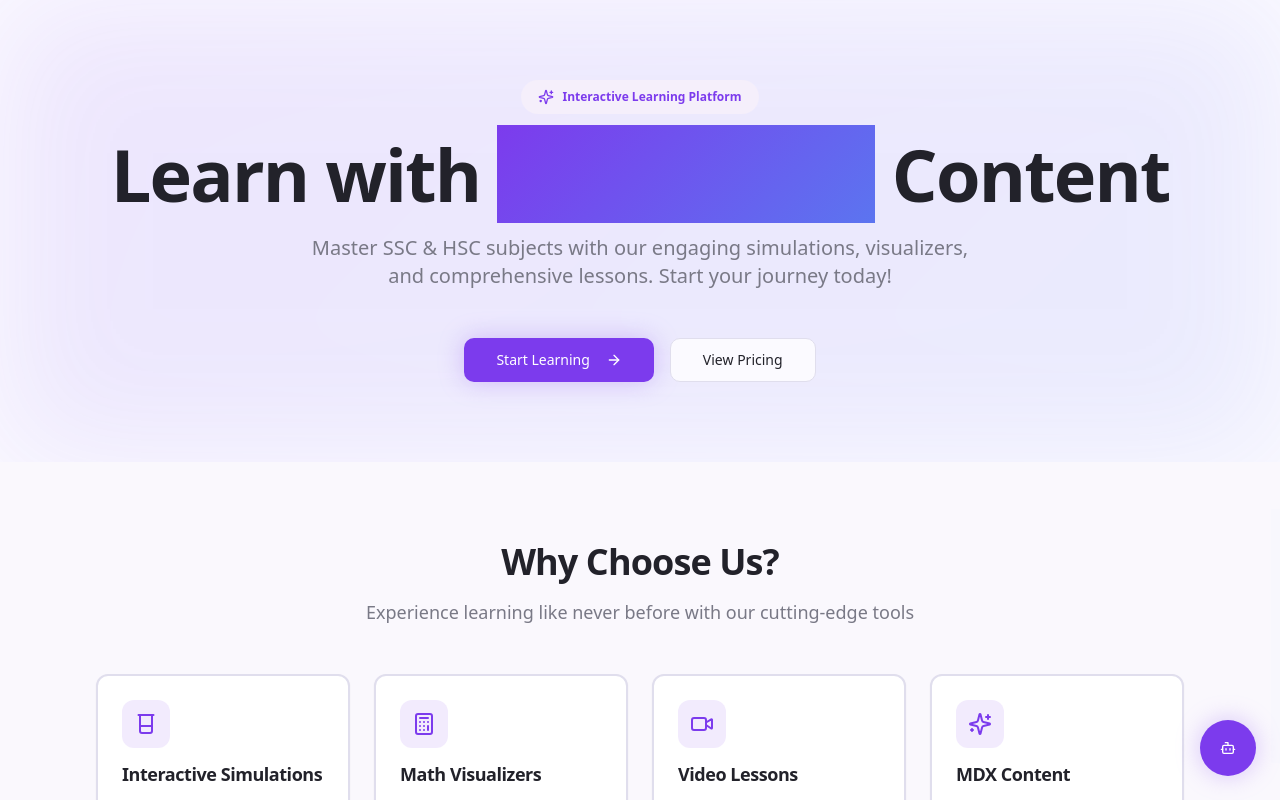
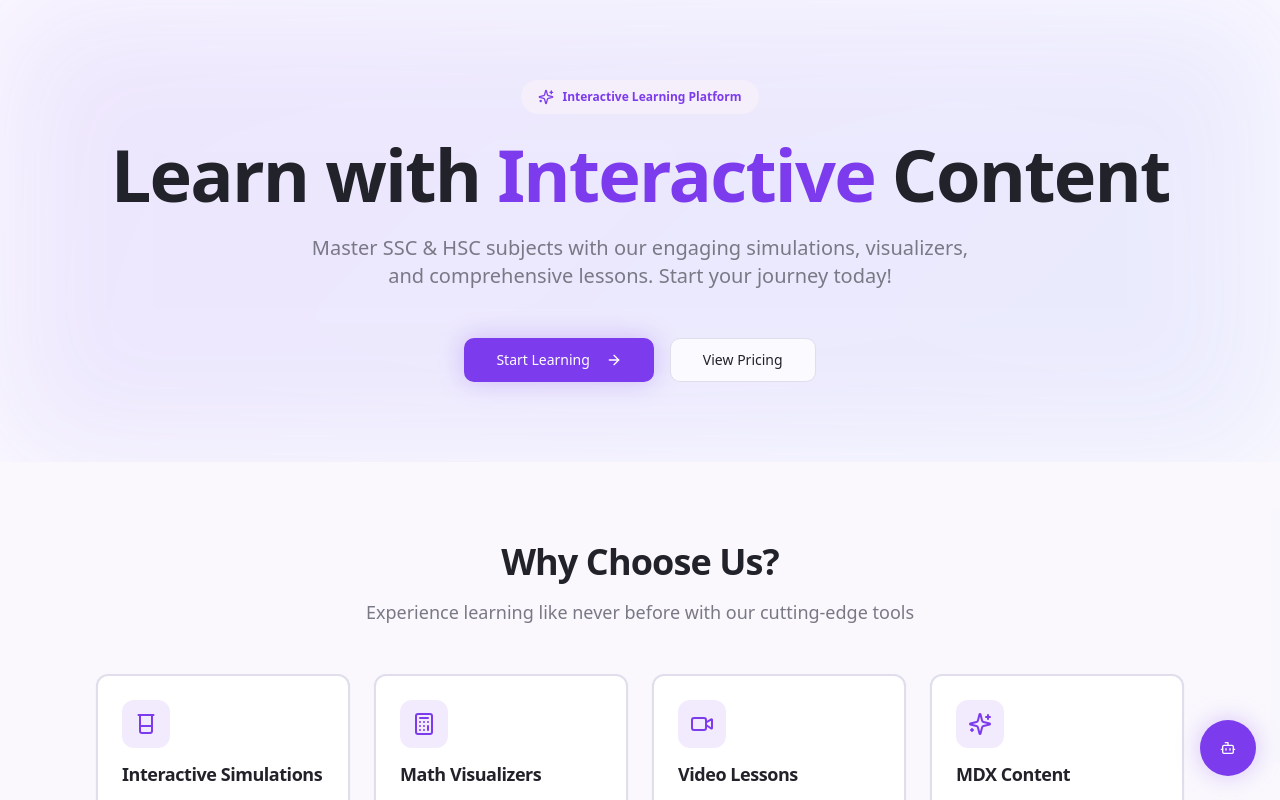
Before and after one commit to siam923/learnly-bd, a React (Vite) app: page / in a window 1280 px wide. Shown: the top 800 px of the page. Built offline with nearby package versions, Linux system fonts and the light colour scheme; the HTML template or start-up script is replaced by a standard one.

Commit message:
Fix gradient text visibility

```diff
--- a/src/pages/Landing.tsx
+++ b/src/pages/Landing.tsx
@@ -52,7 +52,7 @@ const Landing = () => {
             </Badge>
             <h1 className="text-5xl md:text-6xl lg:text-7xl font-bold">
               Learn with{" "}
-              <span className="gradient-primary bg-clip-text text-transparent">
+              <span className="text-primary">
                 Interactive
               </span>{" "}
               Content
```
